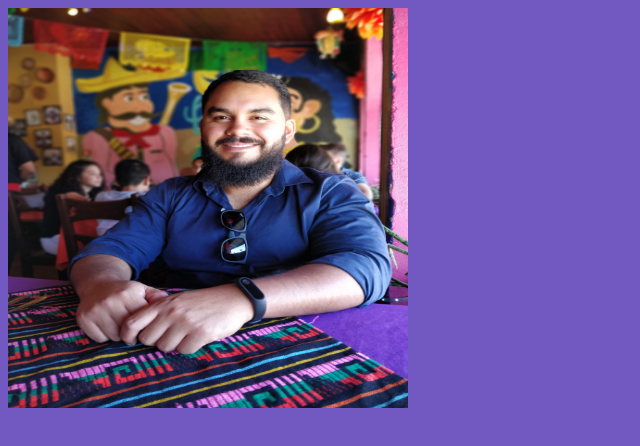
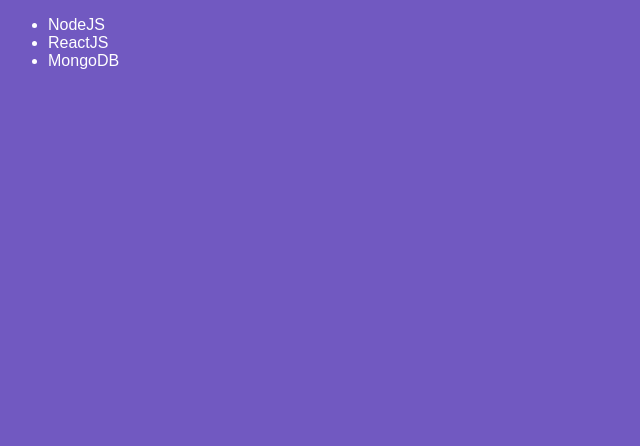
Before and after one commit to llucasmota/reactjs-basic-bootcamp, a React app: page / in a window 1280 px wide. Shown: the top 446 px of the page, without its empty margins (0-640 px from the left). Built offline with nearby package versions, Linux system fonts and the light colour scheme.

Commit message:
Adicionando pasta de componentes com o pcomponente TechList

```diff
--- a/babel.config.js
+++ b/babel.config.js
@@ -1,3 +1,4 @@
 module.exports = {
-  presets: ["@babel/preset-env", "@babel/preset-react"]
+  presets: ["@babel/preset-env", "@babel/preset-react"],
+  plugins: ["@babel/plugin-proposal-class-properties"]
 };
--- a/package.json
+++ b/package.json
@@ -12,6 +12,7 @@
   },
   "devDependencies": {
     "@babel/core": "^7.8.4",
+    "@babel/plugin-proposal-class-properties": "^7.8.3",
     "@babel/preset-env": "^7.8.4",
     "@babel/preset-react": "^7.8.3",
     "babel-loader": "^8.0.6",
--- a/src/App.js
+++ b/src/App.js
@@ -1,9 +1,9 @@
 import React from "react";
 import "./App.css";
-import profile from "./assets/mee.jpg";
+import TechList from "./components/TechList";
 
 function App() {
-  return <img src={profile} width="400px" height="400px" alt="meu profile" />;
+  return <TechList />;
 }
 
 export default App;
--- /dev/null
+++ b/src/components/TechList.js
@@ -0,0 +1,19 @@
+import React, { Component } from "react";
+
+class Techlist extends Component {
+  state = {
+    techs: ["NodeJS", "ReactJS", "React Native"]
+  };
+  render() {
+    console.log(this.state);
+    return (
+      <ul>
+        <li>NodeJS</li>
+        <li>ReactJS</li>
+        <li>MongoDB</li>
+      </ul>
+    );
+  }
+}
+
+export default Techlist;
```
